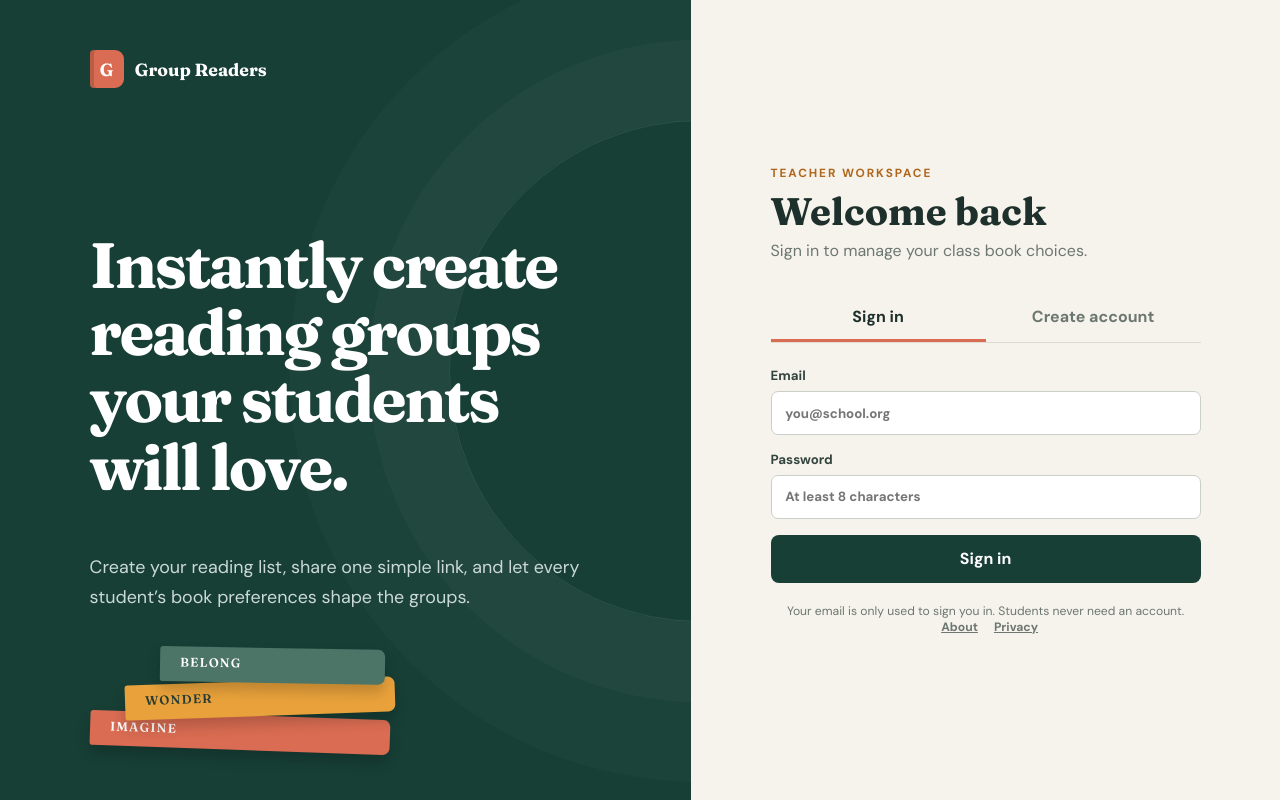
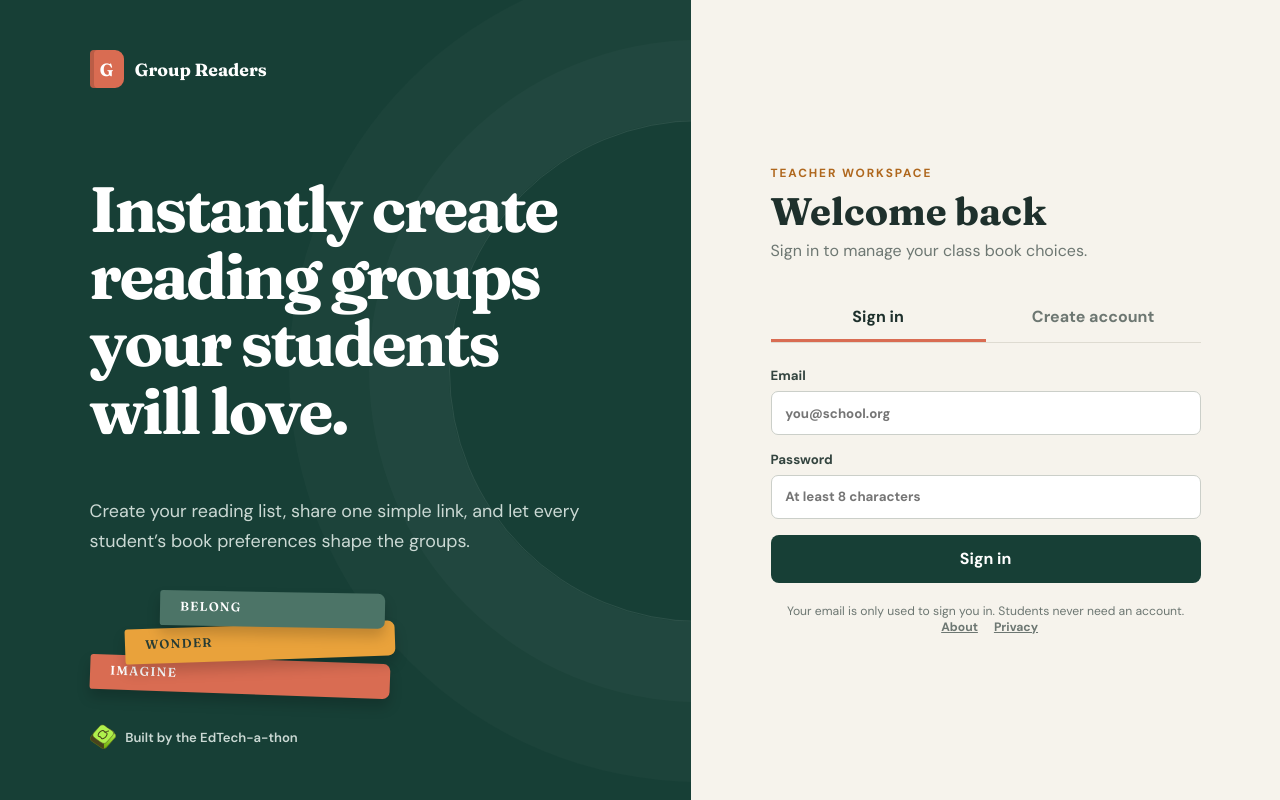
Before and after one commit to EdTech-a-thon/group-readers, a Svelte app: page / in a window 1280 px wide. Built offline with nearby package versions, Linux system fonts and the light colour scheme; no server answers.

Commit message:
Adding EdTechathon branding

```diff
--- a/src/AboutPage.svelte
+++ b/src/AboutPage.svelte
@@ -1,6 +1,8 @@
 <script lang="ts">
   import InfoPage from "./InfoPage.svelte";
   import { navigate } from "./lib";
+  import logo from "./assets/logo.svg";
+  import participants from "./assets/2026participants.jpeg";
 </script>
 
 <InfoPage
@@ -8,7 +10,10 @@
   lede="Group Readers turns a class's book preferences into reading groups, so teachers can save time putting students into groups."
 >
   <section class="info-card">
-    <h2>From the EdTech-a-thon</h2>
+    <div class="card-heading">
+      <img class="edtech-logo" src={logo} alt="" />
+      <h2>From the EdTech-a-thon</h2>
+    </div>
     <p>
       Group Readers is a project from the
       <a href="https://edtechathon.com" target="_blank" rel="noopener noreferrer">EdTech-a-thon</a>,
@@ -16,6 +21,10 @@
       who we are and what else we're building at
       <a href="https://edtechathon.com" target="_blank" rel="noopener noreferrer">edtechathon.com</a>.
     </p>
+    <figure class="polaroid">
+      <img src={participants} alt="Everyone who took part in the 2026 EdTech-a-thon." />
+      <figcaption>The 2026 EdTech-a-thon</figcaption>
+    </figure>
   </section>
 
   <section class="info-card">
@@ -77,7 +86,7 @@
         <div>
           <strong>Zero tracking.</strong>
           <span>
-            No third-party trackers, and nothing about your students sold or
+            No third-party trackers, and nothing about your students is sold or
             shared. We count visits anonymously and that is all. See our
             <a
               href="/privacy"
--- a/src/Auth.svelte
+++ b/src/Auth.svelte
@@ -1,5 +1,6 @@
 <script lang="ts">
   import { errorMessage, navigate, supabase } from "./lib";
+  import logo from "./assets/logo.svg";
 
   let { onSignIn }: { onSignIn: () => void } = $props();
   let mode: "signin" | "signup" = $state("signin");
@@ -67,6 +68,15 @@
       <div class="book book-two">Wonder</div>
       <div class="book book-three">Belong</div>
     </div>
+    <a
+      class="intro-credit"
+      href="https://edtechathon.com"
+      target="_blank"
+      rel="noopener noreferrer"
+    >
+      <img class="edtech-logo small" src={logo} alt="" />
+      <span>Built by the EdTech-a-thon</span>
+    </a>
   </section>
 
   <section class="auth-panel">
--- a/src/SiteFooter.svelte
+++ b/src/SiteFooter.svelte
@@ -1,5 +1,6 @@
 <script lang="ts">
   import { navigate } from "./lib";
+  import logo from "./assets/logo.svg";
 
   // About and Privacy are ordinary pages of this app, so they open the same way
   // every other link here does rather than reloading the whole site.
@@ -10,9 +11,12 @@
 </script>
 
 <footer class="site-footer">
-  <p>
-    A free classroom tool from the
-    <a href="https://edtechathon.com" target="_blank" rel="noopener noreferrer">EdTech-a-thon</a>.
+  <p class="footer-credit">
+    <img class="edtech-logo small" src={logo} alt="" />
+    <span>
+      A free classroom tool from the
+      <a href="https://edtechathon.com" target="_blank" rel="noopener noreferrer">EdTech-a-thon</a>.
+    </span>
   </p>
   <nav>
     <a href="/about" onclick={(event) => open(event, "/about")}>About</a>
--- a/src/app.css
+++ b/src/app.css
@@ -53,6 +53,9 @@ input:focus, textarea:focus { border-color: var(--green-2); box-shadow: 0 0 0 3p
 .book-one { width: 300px; background: #d96c52; bottom: 0; left: 0; transform: rotate(2deg); }
 .book-two { width: 270px; color: #263c35; background: #e9a23b; bottom: 34px; left: 35px; transform: rotate(-2deg); }
 .book-three { width: 225px; background: #4c7467; bottom: 67px; left: 70px; transform: rotate(1deg); }
+/* The signed-out home page has no site footer, so it carries its own credit. */
+.intro-credit { position: relative; z-index: 1; display: inline-flex; align-items: center; align-self: flex-start; gap: .6rem; margin-top: 30px; color: #cbd9d4; font-size: .82rem; font-weight: 600; text-decoration: none; }
+.intro-credit:hover span { text-decoration: underline; text-underline-offset: 3px; }
 .auth-panel { background: var(--cream); display: grid; place-items: center; padding: 40px; }
 .auth-card { width: min(430px, 100%); }
 .auth-card h2 { margin-bottom: .5rem; }
@@ -282,8 +285,19 @@ thead th { color: var(--muted); background: #f0eee8; font-size: .7rem; text-tran
 .promise-list strong { font-family: "Fraunces", serif; font-size: 1.05rem; }
 .tick { display: grid; place-items: center; width: 28px; height: 28px; border-radius: 50%; color: var(--green); background: #dcecdf; font-weight: 800; font-size: .8rem; }
 
+/* The EdTech-a-thon logo, and a photo pinned up like a polaroid. The frame is
+   padding around the picture, so the picture keeps its own shape. */
+.card-heading { display: flex; align-items: center; gap: .8rem; margin-bottom: .8rem; }
+.card-heading h2 { margin-bottom: 0; }
+.edtech-logo { width: 44px; height: 44px; flex: none; }
+.edtech-logo.small { width: 26px; height: 26px; }
+.polaroid { width: min(660px, 100%); margin: 1.8rem auto .5rem; padding: 14px 14px 0; background: #fffdf7; border: 1px solid #e6e1d4; box-shadow: 0 12px 26px rgba(41,56,50,.18); transform: rotate(-1.4deg); }
+.polaroid img { display: block; width: 100%; height: auto; background: #ded9cd; }
+.polaroid figcaption { padding: .9rem .3rem 1.15rem; color: #5b6560; font: 600 1rem "Fraunces", serif; text-align: center; }
+
 .site-footer { display: flex; flex-wrap: wrap; align-items: center; justify-content: space-between; gap: .7rem 1.5rem; padding: 1.4rem max(20px, calc((100vw - 1180px)/2)); border-top: 1px solid var(--line); color: var(--muted); font-size: .82rem; }
 .site-footer p { margin: 0; }
+.footer-credit { display: flex; align-items: center; gap: .6rem; }
 .site-footer nav { display: flex; flex-wrap: wrap; gap: 1.2rem; }
 .site-footer a { font-weight: 600; text-underline-offset: 3px; }
 .fine-links { display: inline-flex; gap: 1rem; margin-left: .5rem; }
```
Also changed, not shown: src/assets/2026participants.jpeg (added), src/assets/logo.svg (added).
